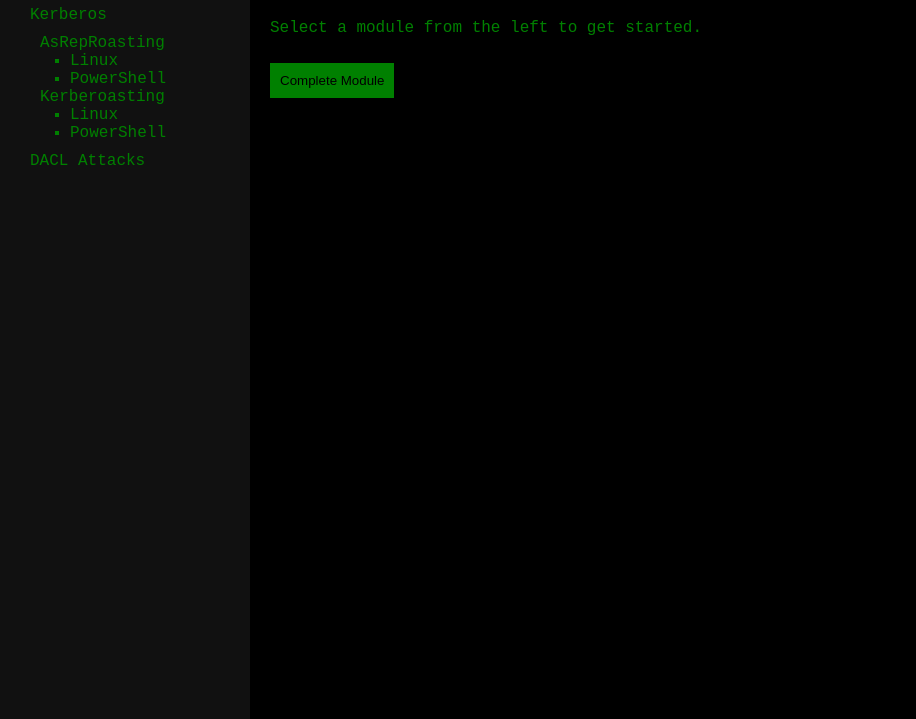
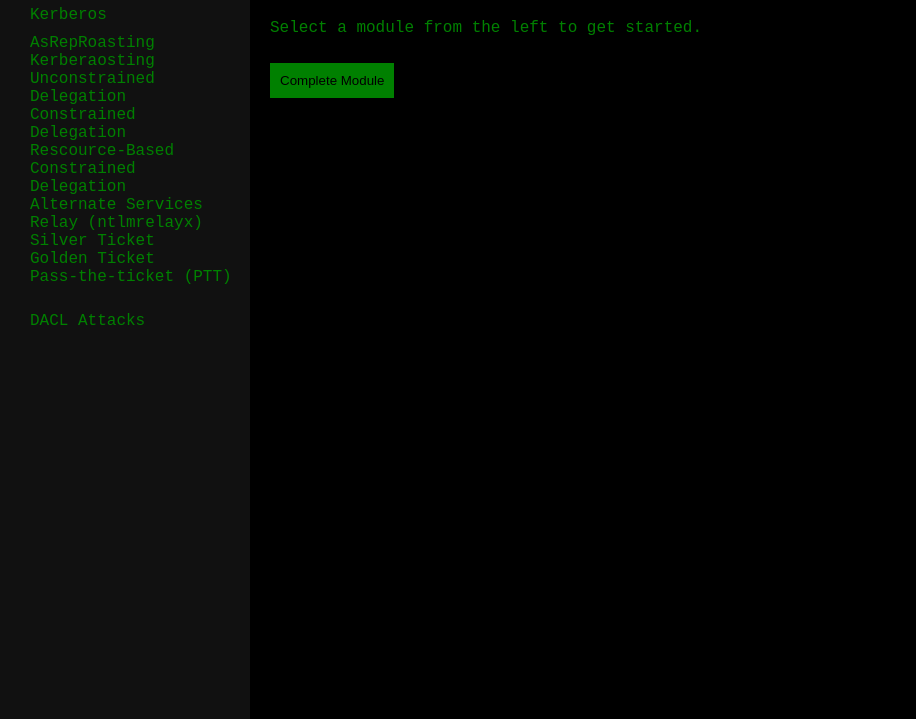
Before and after one commit to overgrowncarrot1/maraudersec-classes, a plain HTML site: page index.html in a window 1280 px wide. Both pictures are taken after a click on the element "Kerberos". Shown: the part 81-800 px from the top of the page, without its empty margins (0-916 px from the left). Drawn offline with Linux system fonts and the light colour scheme.

Commit message:
Update index.html

```diff
--- a/index.html
+++ b/index.html
@@ -9,58 +9,49 @@
 </head>
 <body>
     <div class="container">
+        <!-- Sidebar -->
         <aside class="sidebar">
             <h2>Modules</h2>
             <ul class="module-list">
-                <!-- Parent Module: Kerberos -->
                 <li class="dropdown">
                     <span class="module-title" onclick="toggleMenu(this)">Kerberos</span>
                     <ul class="submenu">
-                        <!-- Child Module: AsRepRoasting -->
-                        <li class="dropdown">
-                            <span class="child-module-title" onclick="toggleSubMenu(this)">AsRepRoasting</span>
-                            <ul class="sub-submenu">
-                                <li onclick="loadModule('AsRepRoasting_Linux')">Linux</li>
-                                <li onclick="loadModule('AsRepRoasting_PowerShell')">PowerShell</li>
-                            </ul>
-                        </li>
-                        <!-- Child Module: Kerberoasting -->
-                        <li class="dropdown">
-                            <span class="child-module-title" onclick="toggleSubMenu(this)">Kerberoasting</span>
-                            <ul class="sub-submenu">
-                                <li onclick="loadModule('Kerberoasting_Linux')">Linux</li>
-                                <li onclick="loadModule('Kerberoasting_PowerShell')">PowerShell</li>
-                            </ul>
-                        </li>
+                        <li onclick="loadModule('AsRepRoasting')">AsRepRoasting</li>
+                        <li onclick="loadModule('Kerberaosting')">Kerberaosting</li>
+                        <li onclick="loadModule('UnconstrainedDelegation')">Unconstrained Delegation</li>
+                        <li onclick="loadModule('ConstrainedDelegation')">Constrained Delegation</li>
+                        <li onclick="loadModule('RescourceBasedConstrainedDelegation')">Rescource-Based Constrained Delegation</li>
+                        <li onclick="loadModule('AlternateServices')">Alternate Services</li>
+                        <li onclick="loadModule('Relay')">Relay (ntlmrelayx)</li>
+                        <li onclick="loadModule('SilverTicket')">Silver Ticket</li>
+                        <li onclick="loadModule('GoldenTicket')">Golden Ticket</li>
+                        <li onclick="loadModule('Passtheticket')">Pass-the-ticket (PTT)</li>
                     </ul>
                 </li>
-
-                <!-- Parent Module: DACL Attacks -->
+            </ul>
+            <ul class="module-list">
                 <li class="dropdown">
                     <span class="module-title" onclick="toggleMenu(this)">DACL Attacks</span>
                     <ul class="submenu">
-                        <!-- Child Module: Force Change Password -->
-                        <li class="dropdown">
-                            <span class="child-module-title" onclick="toggleSubMenu(this)">Force Change Password</span>
-                            <ul class="sub-submenu">
-                                <li onclick="loadModule('ForceChangePassword_Linux')">Linux</li>
-                                <li onclick="loadModule('ForceChangePassword_PowerShell')">PowerShell</li>
-                            </ul>
-                        </li>
-                        <!-- Child Module: Write SPN Targeted Kerberoasting -->
-                        <li class="dropdown">
-                            <span class="child-module-title" onclick="toggleSubMenu(this)">Write SPN Targeted Kerberoasting</span>
-                            <ul class="sub-submenu">
-                                <li onclick="loadModule('WriteSPN_Linux')">Linux</li>
-                                <li onclick="loadModule('WriteSPN_PowerShell')">PowerShell</li>
-                            </ul>
-                        </li>
+                        <li onclick="loadModule('Force Change Password')">Force Change Password</li>
+                        <li onclick="loadModule('Write SPN Targeted Kerberoasting')">Write SPN Targeted Kerberoasting</li>
+                        <li onclick="loadModule('Add Members')">Add Members</li>
+                        <li onclick="loadModule('Read LAPS Password')">Read LAPS Password</li>
+                        <li onclick="loadModule('Read GMSA Password')">Read GMSA Password</li>
+                        <li onclick="loadModule('Generic All')">Generic All</li>
+                        <li onclick="loadModule('Add Key Credential Link')">Add Key Credential Link</li>
+                        <li onclick="loadModule('Write SPN')">Write SPN</li>
+                        <li onclick="loadModule('Logon Scripts')">Logon Scripts</li>
                     </ul>
                 </li>
             </ul>
         </aside>
 
+        <!-- Main Content -->
         <main class="content">
+            <div id="hamburger-menu" class="hamburger">
+                &#9776;
+            </div>
             <h1>Welcome to MarauderSec Training</h1>
             <p>Select a module from the left to get started.</p>
             <div id="module-content"></div>
```
